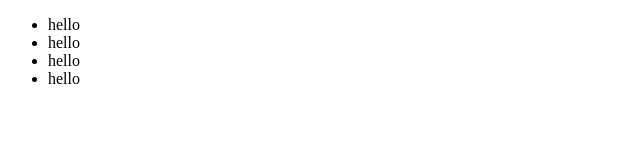
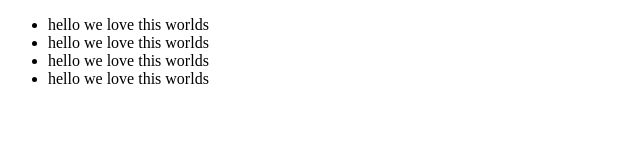
Before and after one commit to mrsai/cici, a plain HTML site: page a/index.html in a window 1280 px wide. Shown: the whole page, without its empty margins (0-640 px from the left). Drawn offline with Linux system fonts and the light colour scheme.

Commit message:
fix love

```diff
--- a/a/index.html
+++ b/a/index.html
@@ -6,10 +6,10 @@
 </head>
 <body>
     <ul>
-        <li>hello</li>
-        <li>hello</li>
-        <li>hello</li>
-        <li>hello</li>
+        <li>hello we love this worlds</li>
+        <li>hello we love this worlds</li>
+        <li>hello we love this worlds</li>
+        <li>hello we love this worlds</li>
     </ul>
 </body>
 </html>
```
